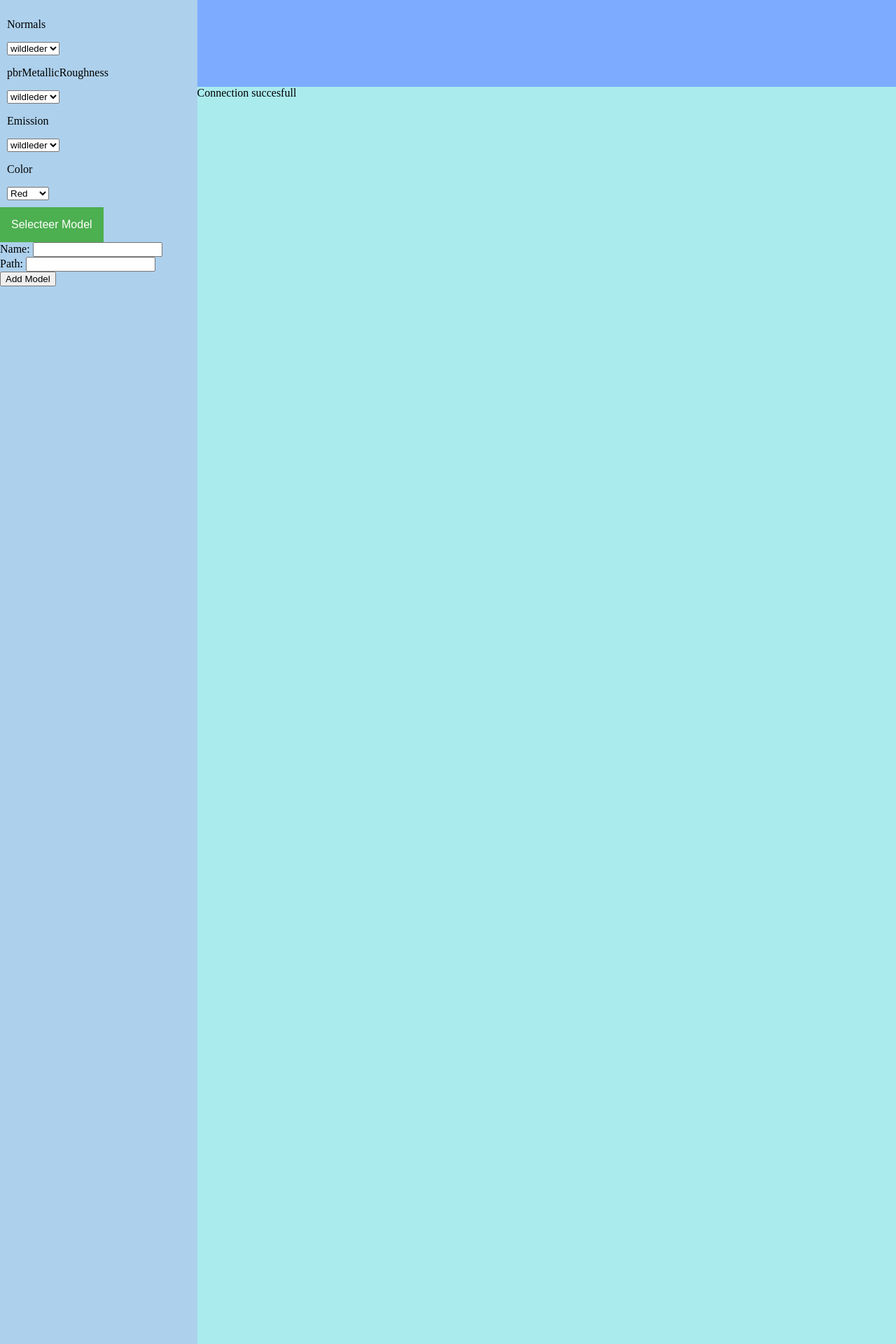
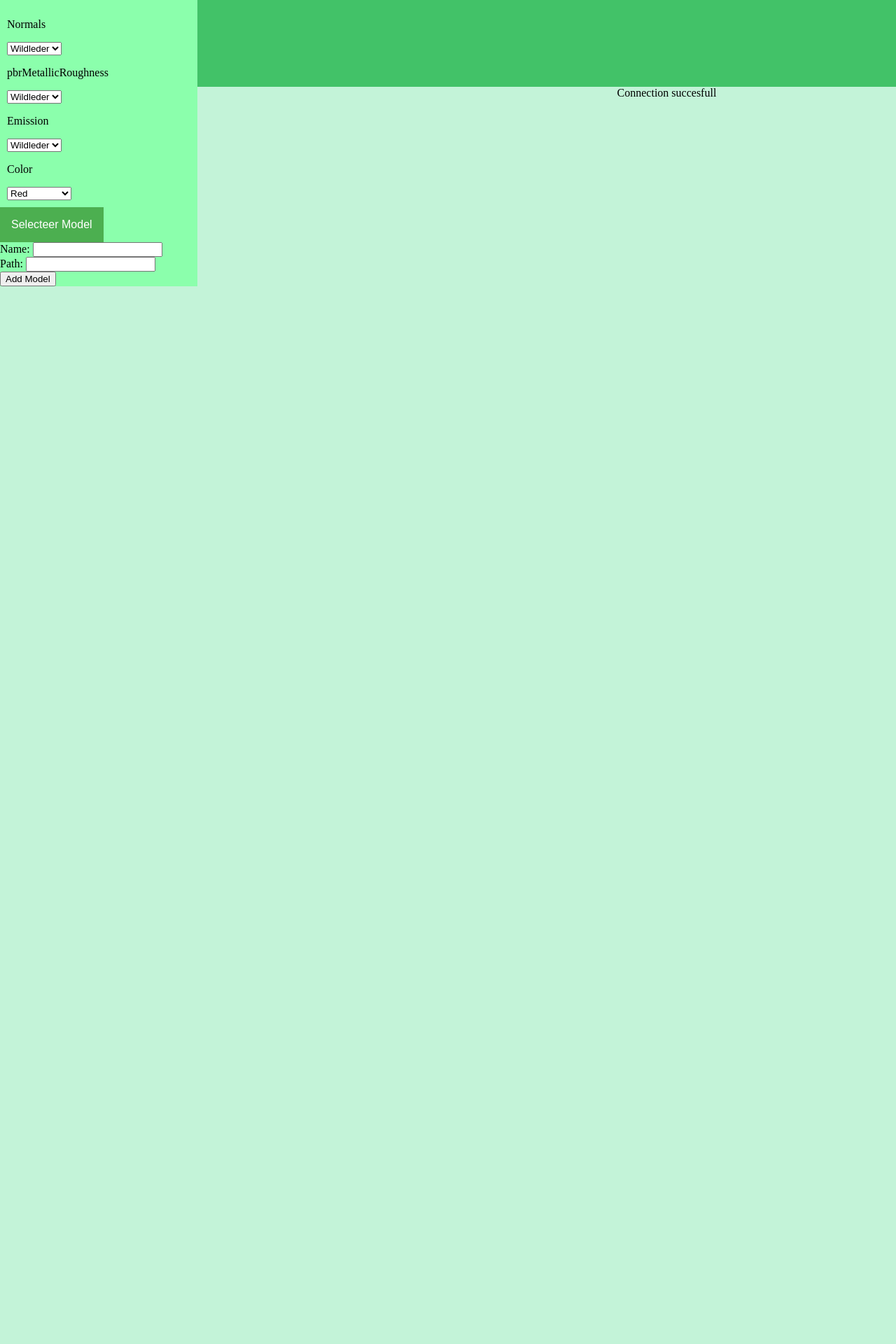
Before and after one commit to PiranhaPig/examenSit, a PHP site: page / in a window 1280 px wide. Shown: the top 1920 px of the page at 70% size. After the commit the page ends 409 px from the top, so only its background shows below. Run offline with PHP 8.4, Linux system fonts and the light colour scheme; some libraries are stand-ins or nearby versions.

Commit message:
last version commit 1.0

```diff
--- a/Styles.css
+++ b/Styles.css
@@ -4,7 +4,7 @@
 
     body {
         margin: 0;
-        background-color: rgb(170, 235, 238);
+        background-color: rgb(195, 243, 216);
     }
 
     .buttonColour{
@@ -98,7 +98,7 @@
         width: 78%;
         float: top;
         float: right;
-        background-color: #7dabff;
+        background-color: #42c268;
     }
 
     .menuButton{
@@ -106,11 +106,11 @@
     }
 
 
-
     model-viewer{
-        height: 300px;
-        width: 300px;
-        float: center;
+        top: -10Px;
+        height: 600px;
+        width: 600px;
+        float: left;
     }
 
     .ParametersButtons{
@@ -118,11 +118,11 @@
     }
 
     .sideBar{
-        height: 3000px;
+        height: 100%;
         width: 22%;
         float: left;
 
-        background-color: #add0ec;
+        background-color: #8bffac;
 
     }
 
--- a/index.php
+++ b/index.php
@@ -16,21 +16,35 @@
             <div class="controls" id ="Texture-controls">
                 <p>Normals</p>
                 <select id="normals">
-                    <option value="models/wildleder-NORM.jpg">wildleder</option>
+                    <option value="models/wildleder-NORM.jpg">Wildleder</option>
+                    <option value="models/Fabric061_1K-JPG_NormalGL.jpg">Canvas</option>
+                    <option value="models/Metal029_1K-JPG_NormalGL.jpg">Rubber</option>
                 </select>
                 <p>pbrMetallicRoughness</p>
                 <select id="pbrMetallicRoughness">
-                    <option value="models/wildleder-bUMB.jpg">wildleder</option>
+                    <option value="models/wildleder-bUMB.jpg">Wildleder</option>
+                    <option value="models/Fabric061_1K-JPG_Roughness.jpg">Canvas</option>
+                    <option value="models/Metal029_1K-JPG_Roughness.jpg">Rubber</option>
                 </select>
                 <p>Emission</p>
                 <select id="emission">
-                    <option value="models/wildleder-SW.jpg">wildleder</option>
+                    <option value="models/wildleder-SW.jpg">Wildleder</option>
+                    <option value="models/Fabric061_1K-JPG_Displacement.jpg">Canvas</option>
+                    <option value="models/Metal029_1K-JPG_Displacement.jpg">Rubber</option>
                 </select>
                 <P>Color</P>
                 <select id="Color">
                     <option value="#ff0000">Red</option>
                     <option value="#00ff00">Green</option>
                     <option value="#0000ff">Blue</option>
+                    <option value="#ffffff">white</option>
+                    <option value="#000000">Black</option>
+                    <option value="#AFD8BD">Mint</option>
+                    <option value="#FF5733 ">Dark Brown</option>
+                    <option value="#C8A2C8">Lilac</option>
+                    <option value="#4B0082">Indigo</option>
+                    <option value="#C9A0DC">Wisteria</option>
+
                 </select>
             </div>
 
```
Also changed, not shown: models/Fabric061_1K-JPG_Displacement.jpg (added), models/Fabric061_1K-JPG_NormalGL.jpg (added), models/Fabric061_1K-JPG_Roughness.jpg (added), models/Leather0021_Big.jpg (deleted), models/Leather0021_Big.png (deleted), models/Leather0021_Big_001.jpg (deleted), models/Metal029_1K-JPG_Displacement.jpg (added), models/Metal029_1K-JPG_NormalGL.jpg (added), models/Metal029_1K-JPG_Roughness.jpg (added), models/creases.jpg (deleted), models/creases_001.jpg (deleted).
